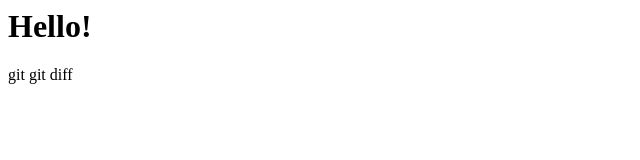
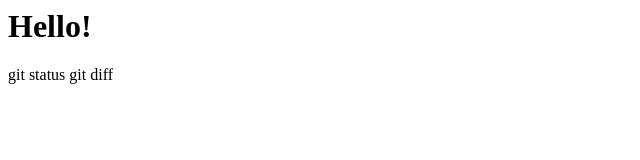
Before and after one commit to E-justin-Btaro/git_tutorial, a plain HTML site: page index.html in a window 1280 px wide. Shown: the full height of the page, 0-640 px from the left. Drawn offline with Linux system fonts and the light colour scheme.

Commit message:
add git status

```diff
--- a/index.html
+++ b/index.html
@@ -1,3 +1,3 @@
 <h1>Hello!</h1>
-<p1>git</p1>
+<p1>git status</p1>
 <p1>git diff</p1>
```
